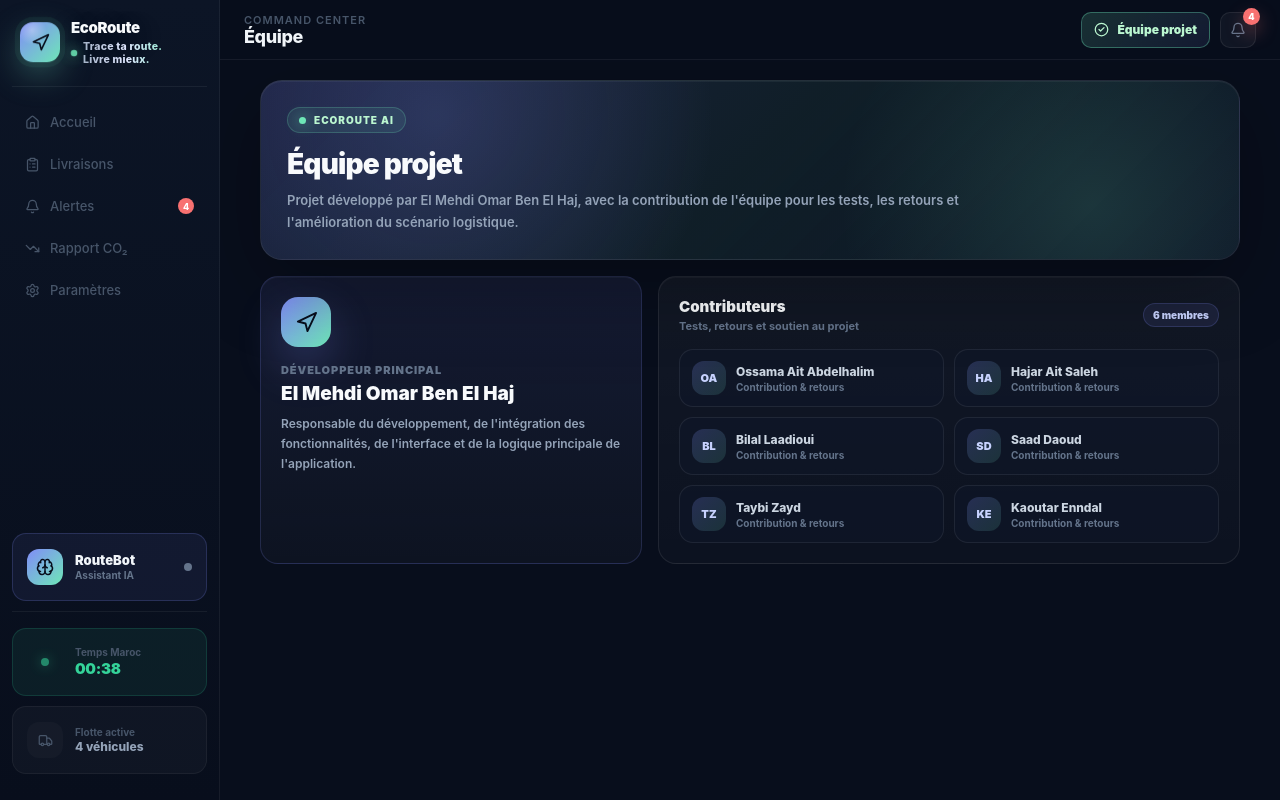
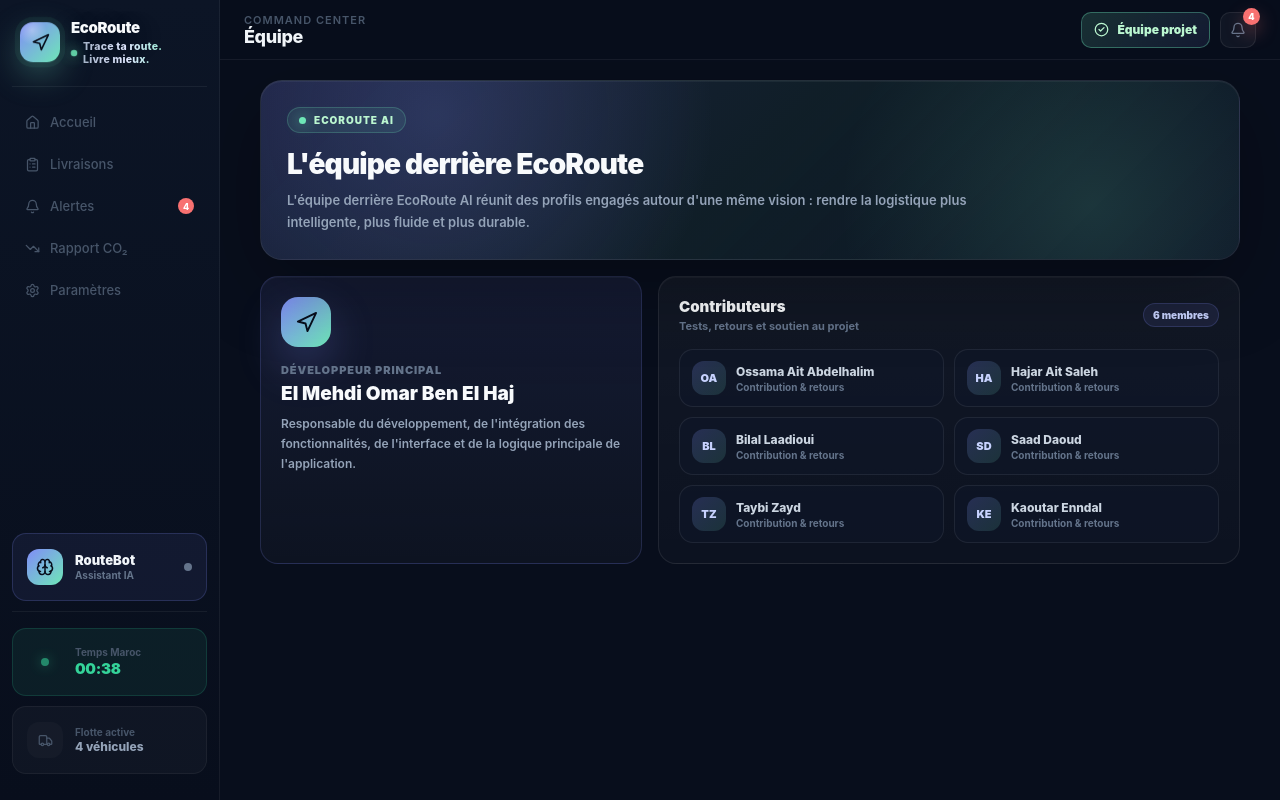
Before and after one commit to M0hdii/ecoroute, a React (Vite) app: page / in a window 1280 px wide. Both pictures are taken after a click on the button "Équipe projet". Built offline with nearby package versions, Linux system fonts and the light colour scheme.

Commit message:
Update EcoRoute

```diff
--- a/src/App.jsx
+++ b/src/App.jsx
@@ -2590,7 +2590,7 @@ export function App() {
                     letterSpacing: "-0.8px",
                     marginBottom: 8,
                   }}>
-                    Équipe projet
+                    L'équipe derrière EcoRoute
                   </h2>
 
                   <p style={{
@@ -2600,8 +2600,8 @@ export function App() {
                     lineHeight: 1.7,
                     fontWeight: 600,
                   }}>
-                    Projet développé par El Mehdi Omar Ben El Haj, avec la contribution de l'équipe pour les tests,
-                    les retours et l'amélioration du scénario logistique.
+                    L'équipe derrière EcoRoute AI réunit des profils engagés autour d'une même vision :
+                    rendre la logistique plus intelligente, plus fluide et plus durable.
                   </p>
                 </div>
               </div>
```
